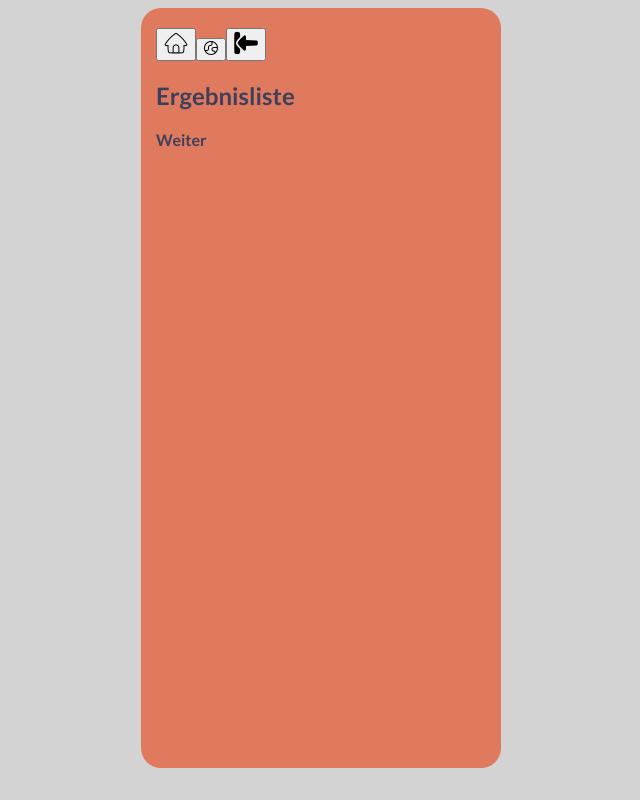
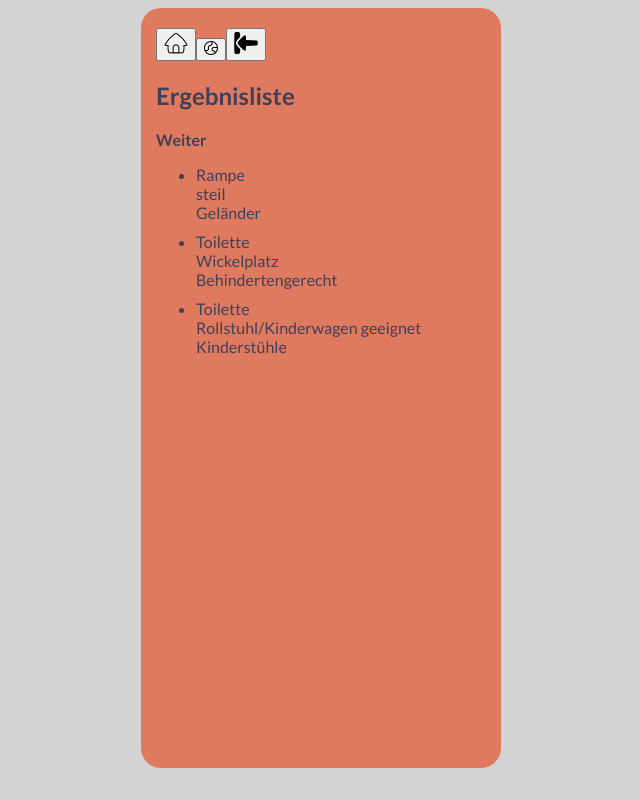
Before and after one commit to mullerow/Abled-App, a Vue app: page /searchresultlist in a window 1280 px wide. Shown: the whole page, without its empty margins (319-959 px from the left). Built offline with nearby package versions, Linux system fonts and the light colour scheme.

Commit message:
chore: the resultlist of the search is now rendering names and details of the pois

```diff
--- a/src/stores/store.js
+++ b/src/stores/store.js
@@ -15,14 +15,16 @@ export const storeData = defineStore('poiStore', {
       lengthlongitude: 68710, // 68,71 km lang ist die durchschnittliche Länge der Längengrade (mittlerer Grad über Deutschland)
       // temporäre Daten für die Suchfunktion
       searchDistance: 500,
-      ownXCoordinate: 0,
-      ownYCoordinate: 0,
+      ownXCoordinate: 52.554228,
+      ownYCoordinate: 13.412095,
       // temporäre Daten für die Addressenbestimmung aus Koordinaten
       district: 0,
       street: '',
       houseNumber: null,
       city: '',
-      ZipCode: 0
+      ZipCode: 0,
+      // temporäre Daten für die gefilterte Poi-Liste zum Rendern
+      filteredPois: [201, 203]
     },
 
     /////////////////////////////////////////////////////////////////////////////////////////////////////////////////////////////
@@ -40,7 +42,6 @@ export const storeData = defineStore('poiStore', {
         },
         mobilityAssistance: 'Rollstuhl',
         mobilityAssistanceWidth: '72',
-        authorizationPositonQuery: 'true',
         ownPois: ['20292', '2091']
       },
       {
@@ -54,9 +55,7 @@ export const storeData = defineStore('poiStore', {
         },
         mobilityAssistance: 'Zwillingskinderwagen',
         mobilityAssistanceWidth: '92',
-        authorizationPositonQuery: 'true',
-        ownPois: ['20232', '20911'],
-        password: '12345'
+        ownPois: ['20232', '20911']
       },
       {
         id: 103,
@@ -69,9 +68,7 @@ export const storeData = defineStore('poiStore', {
         },
         mobilityAssistance: 'Rentnermobil',
         mobilityAssistanceWidth: '100',
-        authorizationPositonQuery: 'true',
-        ownPois: ['2012', '2034', '20191'],
-        password: 'AbX6!sawxf'
+        ownPois: ['2012', '2034', '20191']
       }
     ],
     /////////////////////////////////////////////////////////////////////////////////////////////////////////////////////////////
@@ -80,7 +77,7 @@ export const storeData = defineStore('poiStore', {
     poiData: [
       {
         id: 201,
-        categoryId: '301',
+        poiName: 'Rampe',
         detailCategories: ['steil', 'Geländer'],
         xCoordinates: 52.554228,
         yCoordinates: 13.412095,
@@ -90,12 +87,11 @@ export const storeData = defineStore('poiStore', {
         openingTimes: 'Mo-Fr: 10-22 Uhr',
         prioWidth: 122,
         creationDate: '12.09.24',
-        createdBy: 102,
-        password: 'mamaisthebest'
+        createdBy: 102
       },
       {
         id: 202,
-        categoryId: '304',
+        poiName: 'Toilette',
         detailCategories: ['Wickelplatz', 'Behindertengerecht'],
         xCoordinates: 52.55347266835722,
         yCoordinates: 13.412074165422512,
@@ -109,7 +105,7 @@ export const storeData = defineStore('poiStore', {
       },
       {
         id: 203,
-        categoryId: '304',
+        poiName: 'Toilette',
         detailCategories: ['Rollstuhl/Kinderwagen geeignet', 'Kinderstühle'],
         xCoordinates: 52.55347266835722,
         yCoordinates: 13.412074165422512,
@@ -209,6 +205,8 @@ export const storeData = defineStore('poiStore', {
         this.getAddressbyCoordinates(this.ownXCoordinate, this.ownYCoordinate)
       }
       navigator.geolocation.getCurrentPosition(saveOwnPositon)
-    }
+    },
+    filterPoisforSearch() {},
+    renderFilteredPois() {}
   }
 })
--- a/src/views/SearchViews/searchResultlistView.vue
+++ b/src/views/SearchViews/searchResultlistView.vue
@@ -10,9 +10,21 @@
   <h2>Ergebnisliste</h2>
 
   <RouterLink :to="{ name: 'infopoi' }"> Weiter</RouterLink>
+  <ul>
+    <li v-for="poi in store.poiData" :key="poi.id">
+      {{ poi.poiName }}
+      <div
+        v-for="detailcategorie of poi.detailCategories"
+        :key="'detail-' + poi.id + '-' + detailcategorie"
+      >
+        {{ detailcategorie }}
+      </div>
+    </li>
+  </ul>
 </template>
 
 <script>
+import { storeData } from '@/stores/store.js'
 import HomeButton from '@/components/HomeButton.vue'
 import EarthMap from '@/components/EarthMap.vue'
 import BackArrow from '@/components/BackArrow.vue'
@@ -21,6 +33,11 @@ export default {
     HomeButton,
     EarthMap,
     BackArrow
+  },
+  data() {
+    return {
+      store: storeData()
+    }
   }
 }
 </script>
```
